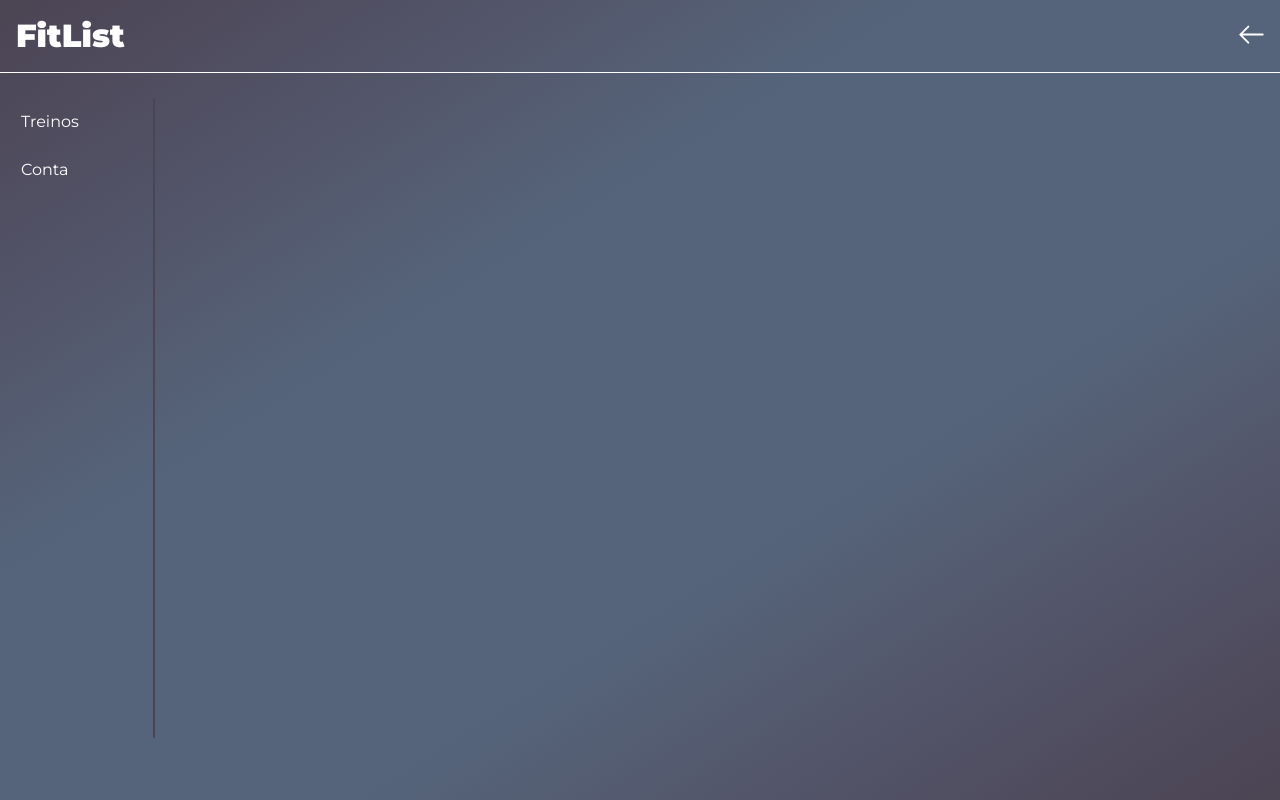
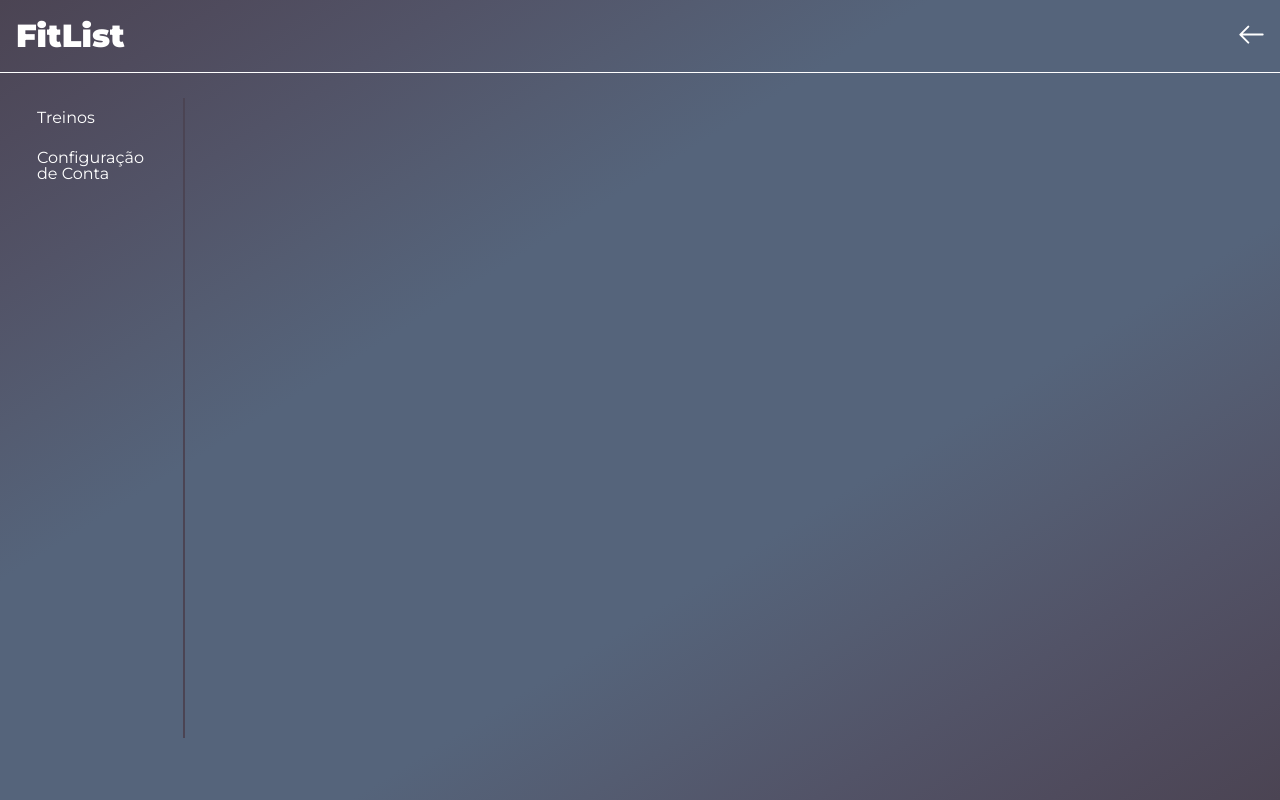
Before and after one commit to GustavoGomesDias/fitlist-frontend, a Next.js app: page /settings/id in a window 1280 px wide. Built offline with nearby package versions, Linux system fonts and the light colour scheme.

Commit message:
refactor: add NavItem in LateralMenu

```diff
--- a/src/components/LateralMenu/LateralMenu.module.css
+++ b/src/components/LateralMenu/LateralMenu.module.css
@@ -6,8 +6,9 @@
     font-family: 'Montserrat', sans-serif;
     color: var(--text-color);
     border-right: 2px solid #4b4453;
-    width: 150px;
+    width: 180px;
     height: 80vh;
+    gap: .5rem;
 }
 
 .border-bottom {
--- a/src/components/LateralMenu/LateralMenu.tsx
+++ b/src/components/LateralMenu/LateralMenu.tsx
@@ -1,15 +1,15 @@
 import styles from '@/components/LateralMenu/LateralMenu.module.css'
+import { NavItem } from '../UI';
 
 export interface LateralMenuProps {
-    borderBottom?: boolean
-    texts: string[]
+    components: JSX.Element[]
     onChangeHandle?: string // Vai receber um setState
 }
 
-export const LateralMenu = ({ texts, borderBottom }: LateralMenuProps) => {
+export const LateralMenu = ({ components }: LateralMenuProps) => {
     return (
         <nav className={styles['lateral-menu']}>
-            {texts.map((item) => <span className={`${borderBottom ? styles['border-bottom'] : ''}`}>{item}</span>)}
+            {components.map((item, index) => <NavItem index={index} navItemComponent={item}/>)}
         </nav>
     );
 }
--- a/src/components/UI/NaItem/NavItem.tsx
+++ b/src/components/UI/NaItem/NavItem.tsx
@@ -1,7 +1,7 @@
 import styles from 'UI/NaItem/NavItem.module.css'
 
 export interface NavItemProps {
-    navItemComponent: JSX.Element | JSX.Element[]
+    navItemComponent: JSX.Element
     index: number
 }
 
--- a/src/pages/settings/id.tsx
+++ b/src/pages/settings/id.tsx
@@ -17,7 +17,7 @@ export default function Home() {
                 ]}
             />
 
-            <LateralMenu texts={['Treinos', 'Conta']} />
+            <LateralMenu components={[<span>Treinos</span>, <span>Configuração de Conta</span>]} />
         </>
     );
 }
```
